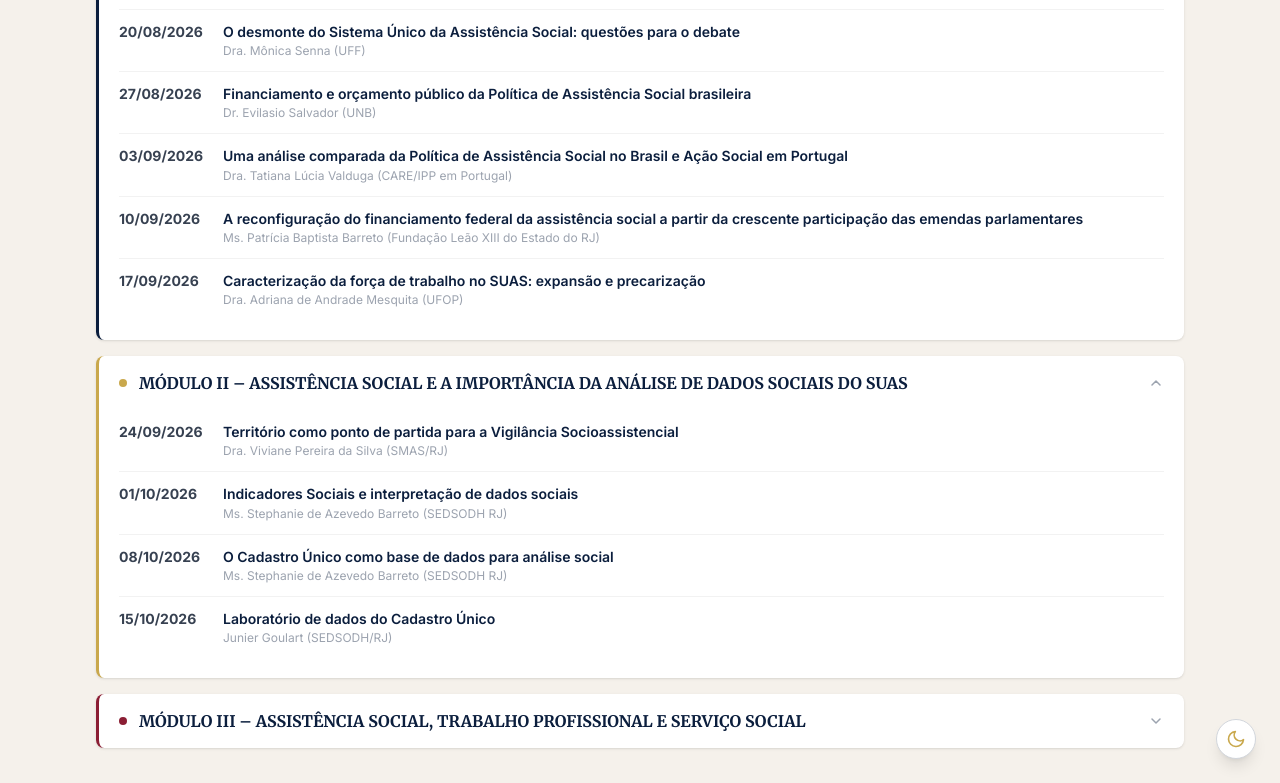
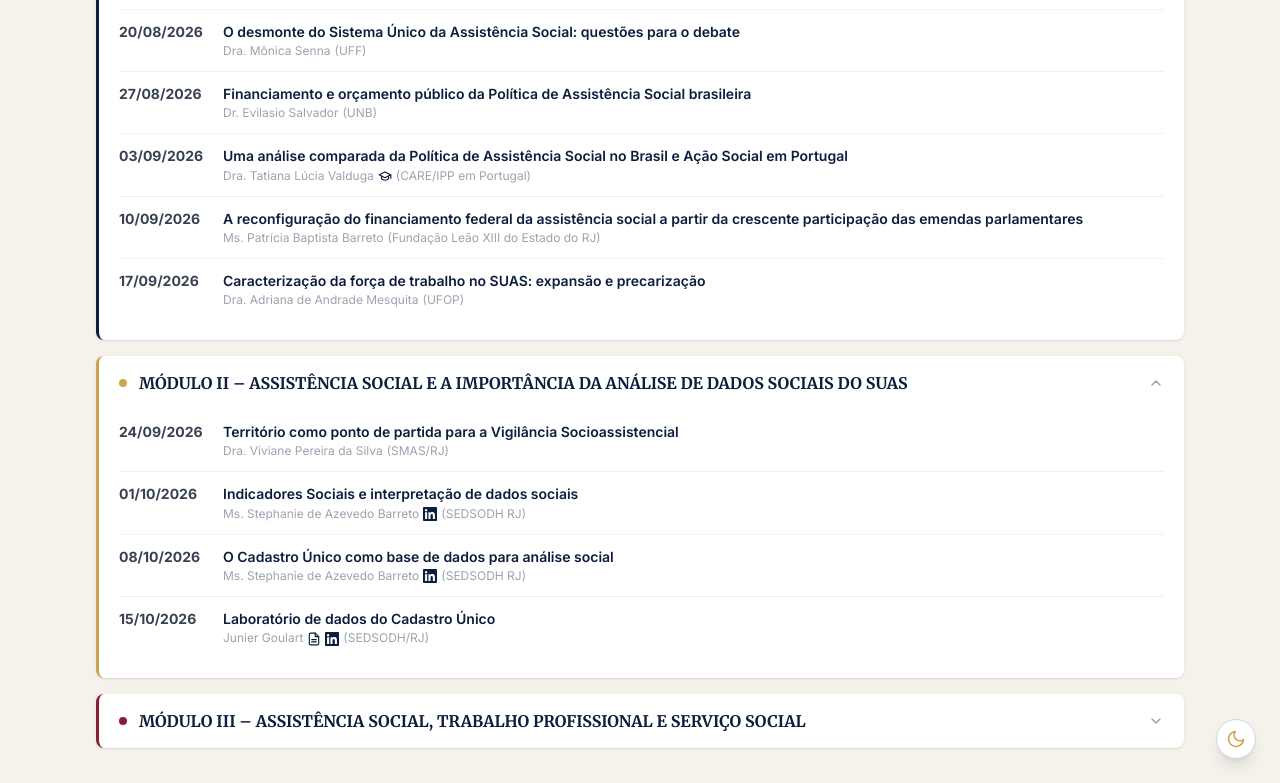
Before and after one commit to extensao-pnas/curso, an Astro site: page / in a window 1280 px wide. Both pictures are taken after a click on the button 641 px from the left and 1989 px from the top of the page. Shown: the part 1606-2389 px from the top of the page. Built offline with nearby package versions, Linux system fonts and the light colour scheme; Astro itself is replaced by a stand-in of ours.

Commit message:
feat: adiciona links de perfil acadêmico aos professores e corrige caminho de assets com base /curso
Adiciona campos lattes, cienciaVitae e linkedin na interface Lesson.
Insere URLs dos professores Junier, Tatiana e Stephanie.
Renderiza ícones com link ao lado do nome de cada professor.
Corrige src de imagens e registro do service worker para usar BASE_URL do Astro.

Ultraworked with Sisyphus (https://github.com/code-yeongyu/oh-my-openagent)

Co-authored-by: Sisyphus <clio-agent@sisyphuslabs.ai>

```diff
--- a/src/components/Footer.astro
+++ b/src/components/Footer.astro
@@ -11,7 +11,7 @@ import { courseData } from '../data/course-data';
       {
         courseData.partners.map((partner) => (
           <img
-            src={`/${partner.logo}`}
+            src={`${import.meta.env.BASE_URL}/${partner.logo}`}
             alt={partner.name}
             height="40"
             width="120"
--- a/src/components/LessonItem.tsx
+++ b/src/components/LessonItem.tsx
@@ -20,8 +20,74 @@ export default function LessonItem({ lesson }: LessonItemProps) {
         </p>
         {professor && (
           <p className="text-xs text-gray-light mt-0.5">
-            {professor}
-            {institution ? ` (${institution})` : ''}
+            <span>{professor}</span>
+            {lesson.lattes && (
+              <a
+                href={lesson.lattes}
+                target="_blank"
+                rel="noopener noreferrer"
+                className="inline-flex items-center ml-1 align-middle text-navy hover:text-gold transition-colors"
+                aria-label={`Currículo Lattes de ${professor}`}
+              >
+                <svg
+                  width="14"
+                  height="14"
+                  viewBox="0 0 24 24"
+                  fill="none"
+                  stroke="currentColor"
+                  strokeWidth="2"
+                  strokeLinecap="round"
+                  strokeLinejoin="round"
+                >
+                  <path d="M14 2H6a2 2 0 0 0-2 2v16a2 2 0 0 0 2 2h12a2 2 0 0 0 2-2V8z" />
+                  <polyline points="14 2 14 8 20 8" />
+                  <line x1="16" y1="13" x2="8" y2="13" />
+                  <line x1="16" y1="17" x2="8" y2="17" />
+                </svg>
+              </a>
+            )}
+            {lesson.cienciaVitae && (
+              <a
+                href={lesson.cienciaVitae}
+                target="_blank"
+                rel="noopener noreferrer"
+                className="inline-flex items-center ml-1 align-middle text-navy hover:text-gold transition-colors"
+                aria-label={`Ciência Vitae de ${professor}`}
+              >
+                <svg
+                  width="14"
+                  height="14"
+                  viewBox="0 0 24 24"
+                  fill="none"
+                  stroke="currentColor"
+                  strokeWidth="2"
+                  strokeLinecap="round"
+                  strokeLinejoin="round"
+                >
+                  <path d="M22 10v6M2 10l10-5 10 5-10 5z" />
+                  <path d="M6 12v5c3 3 9 3 12 0v-5" />
+                </svg>
+              </a>
+            )}
+            {lesson.linkedin && (
+              <a
+                href={lesson.linkedin}
+                target="_blank"
+                rel="noopener noreferrer"
+                className="inline-flex items-center ml-1 align-middle text-navy hover:text-gold transition-colors"
+                aria-label={`LinkedIn de ${professor}`}
+              >
+                <svg
+                  width="14"
+                  height="14"
+                  viewBox="0 0 24 24"
+                  fill="currentColor"
+                >
+                  <path d="M20.447 20.452h-3.554v-5.569c0-1.328-.027-3.037-1.852-3.037-1.853 0-2.136 1.445-2.136 2.939v5.667H9.351V9h3.414v1.561h.046c.477-.9 1.637-1.85 3.37-1.85 3.601 0 4.267 2.37 4.267 5.455v6.286zM5.337 7.433a2.062 2.062 0 01-2.063-2.065 2.064 2.064 0 112.063 2.065zm1.782 13.019H3.555V9h3.564v11.452zM22.225 0H1.771C.792 0 0 .774 0 1.729v20.542C0 23.227.792 24 1.771 24h20.451C23.2 24 24 23.227 24 22.271V1.729C24 .774 23.2 0 22.222 0h.003z" />
+                </svg>
+              </a>
+            )}
+            {institution && <span className="ml-1">({institution})</span>}
           </p>
         )}
       </div>
--- a/src/data/course-data.ts
+++ b/src/data/course-data.ts
@@ -30,6 +30,9 @@ export interface Lesson {
   topic: string;
   professor: string;
   institution: string;
+  lattes?: string;
+  cienciaVitae?: string;
+  linkedin?: string;
 }
 
 export const courseData: CourseData = {
@@ -111,6 +114,7 @@ export const courseData: CourseData = {
             "Uma análise comparada da Política de Assistência Social no Brasil e Ação Social em Portugal",
           professor: "Dra. Tatiana Lúcia Valduga",
           institution: "CARE/IPP em Portugal",
+          cienciaVitae: "https://www.cienciavitae.pt/portal/0E17-AD3B-93BB",
         },
         {
           date: "10/09/2026",
@@ -146,6 +150,7 @@ export const courseData: CourseData = {
           topic: "Indicadores Sociais e interpretação de dados sociais",
           professor: "Ms. Stephanie de Azevedo Barreto",
           institution: "SEDSODH RJ",
+          linkedin: "https://www.linkedin.com/in/stephanie-barreto-85085a119/",
         },
         {
           date: "08/10/2026",
@@ -153,13 +158,15 @@ export const courseData: CourseData = {
             "O Cadastro Único como base de dados para análise social",
           professor: "Ms. Stephanie de Azevedo Barreto",
           institution: "SEDSODH RJ",
+          linkedin: "https://www.linkedin.com/in/stephanie-barreto-85085a119/",
         },
         {
           date: "15/10/2026",
           topic: "Laboratório de dados do Cadastro Único",
           professor: "Junier Goulart",
-          institution:
-            "SEDSODH/RJ",
+          institution: "SEDSODH/RJ",
+          lattes: "http://lattes.cnpq.br/8140596402232024",
+          linkedin: "https://www.linkedin.com/in/junier-goulart",
         },
       ],
     },
--- a/src/layouts/BaseLayout.astro
+++ b/src/layouts/BaseLayout.astro
@@ -104,7 +104,7 @@ const ogImageUrl = new URL('/favicon.svg', Astro.url.origin).href;
     <script>
       if ('serviceWorker' in navigator) {
         window.addEventListener('load', () => {
-          navigator.serviceWorker.register('/sw.js').catch(() => {});
+          navigator.serviceWorker.register(`${import.meta.env.BASE_URL}sw.js`).catch(() => {});
         });
       }
     </script>
```
